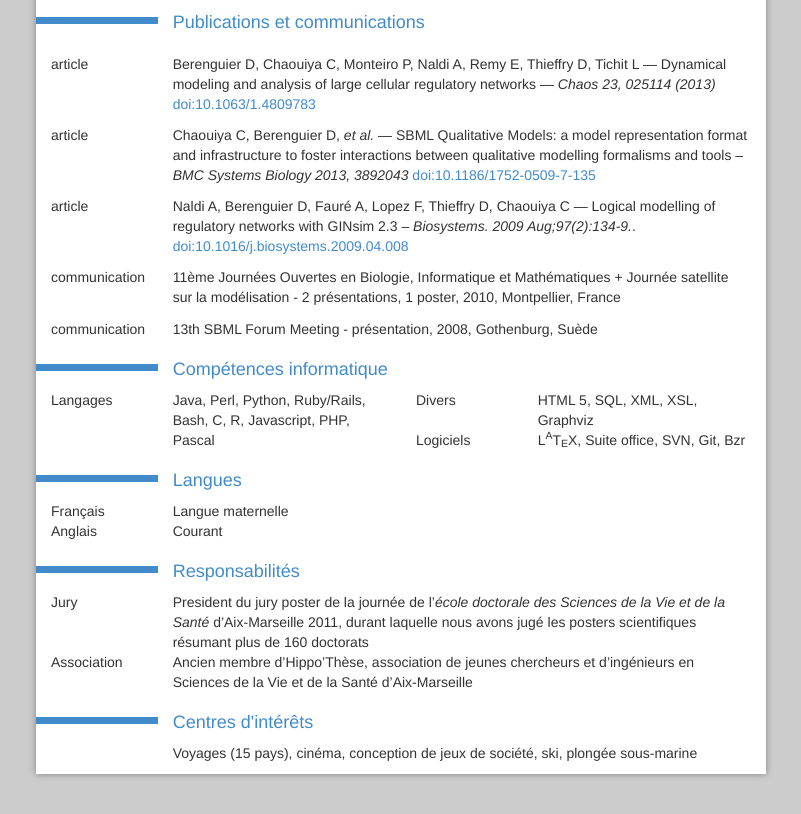
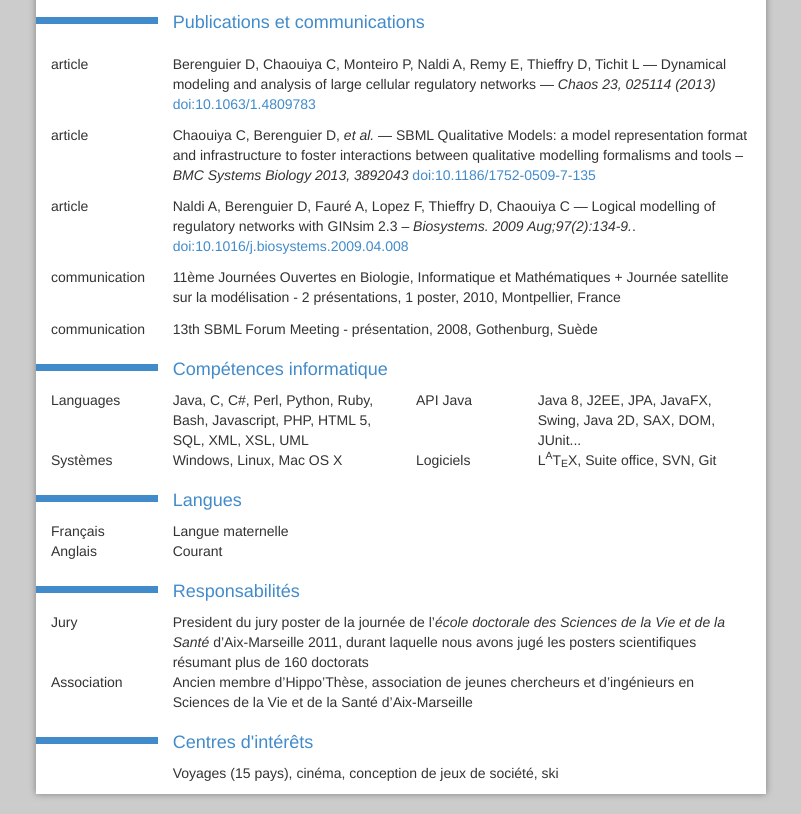
Before and after one commit to stgfop/www-cv, a plain HTML site: page index.html in a window 1280 px wide. Shown: the part 1176-1990 px from the top of the page, without its empty margins (239-1040 px from the left). Drawn offline with Linux system fonts and the light colour scheme.

Commit message:
conseil recruteur: mettre l'emphase sur les api java

```diff
--- a/index.html
+++ b/index.html
@@ -116,7 +116,7 @@
 				<div class="col-xs-7 col-md-7">
 					<h3>Ingénieur de développement Java</h3>
 
-					<p>Algorithmique, modélisation, graphes, web, pédagogie</p>
+					<p>Algorithmique, architecture, modélisation, graphes, web</p>
 
 			</div>
 
@@ -301,22 +301,28 @@
 					<h4>Compétences informatique</h4>
 				</div>
 				<div class="col-xs-2 col-md-2">
-					Langages
+					Languages
 				</div>
 				<div class="col-xs-4 col-md-4">
-					Java, Perl, Python, Ruby/Rails, Bash, C, R, Javascript, PHP, Pascal
+					Java, C, C#, Perl, Python, Ruby, Bash, Javascript, PHP, HTML 5, SQL, XML, XSL, UML
 				</div>
 				<div class="col-xs-2 col-md-2">
-					Divers
+					API Java
 				</div>
 				<div class="col-xs-4 col-md-4">
-					HTML 5, SQL, XML, XSL, Graphviz
+					Java 8, J2EE, JPA, JavaFX, Swing, Java 2D, SAX, DOM, JUnit...
+				</div>
+				<div class="col-xs-2 col-md-2">
+					Systèmes
+				</div>
+				<div class="col-xs-4 col-md-4">
+					Windows, Linux, Mac OS X
 				</div>
 				<div class="col-xs-2 col-md-2">
 					Logiciels
 				</div>
 				<div class="col-xs-4 col-md-4">
-					L<sup>A</sup>T<sub>E</sub>X, Suite office, SVN, Git, Bzr
+					L<sup>A</sup>T<sub>E</sub>X, Suite office, SVN, Git
 				</div>
 			</div>
 <!--SECTION-->
@@ -373,7 +379,7 @@
 
 				</div>
 				<div class="col-xs-10 col-md-10">
-					Voyages (15 pays), cinéma, conception de jeux de société, ski, plongée sous-marine
+					Voyages (15 pays), cinéma, conception de jeux de société, ski
 				</div>
 			</div>
 
```
